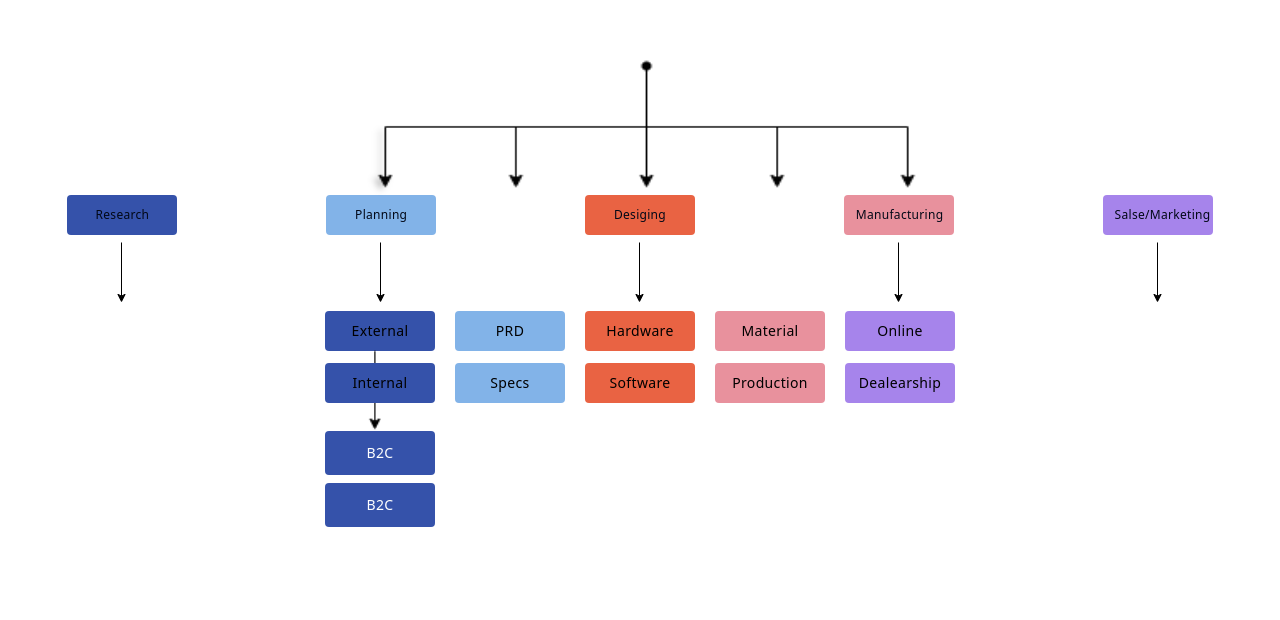
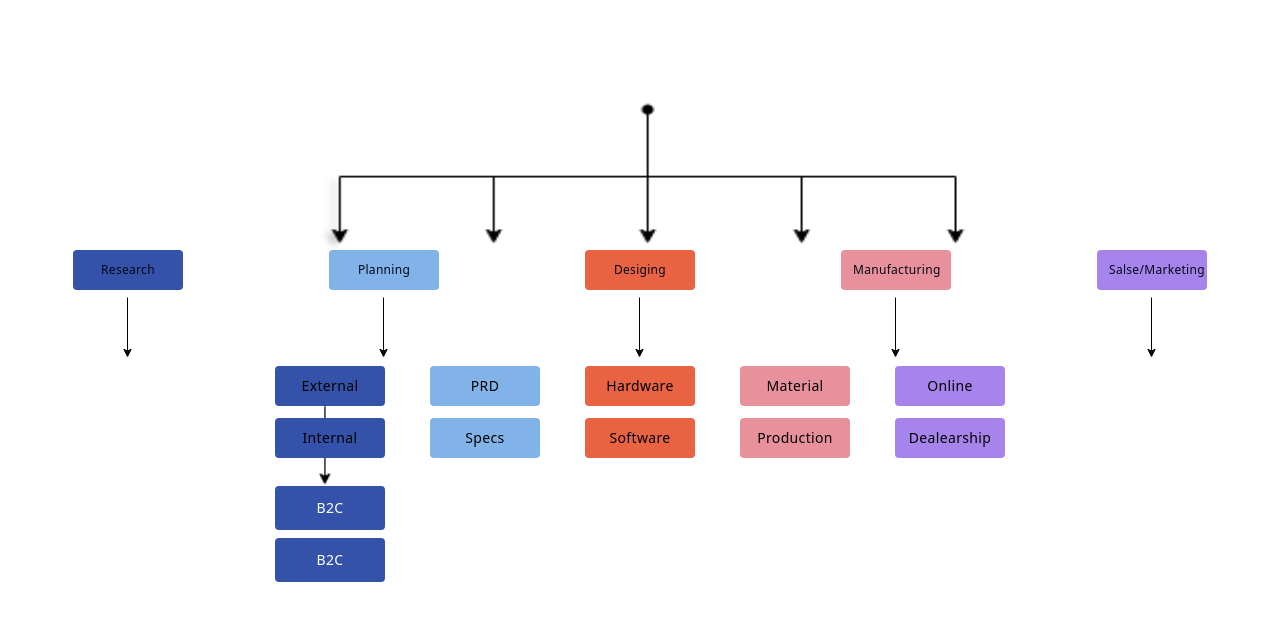
Before and after one commit to sourabhverma05/frontend-assignment, a React (Vite) app: page / in a window 1280 px wide. Shown: the part 150-770 px from the top of the page. Built offline with nearby package versions, Linux system fonts and the light colour scheme.

Commit message:
md responsive

```diff
--- a/src/Home.jsx
+++ b/src/Home.jsx
@@ -19,10 +19,10 @@ const HomePage = () => {
         <div className='w-full'>
             <TooltipProvider>
                 <div className='flex flex-col sm:flex-col'>
-                    <img src={GroupImage} className='m-auto sm:m-auto rotate-90 sm:rotate-90 flex justify-center sm:justify-center items-center sm:items-center w-[10rem] sm:w-[10rem] sm:h-[560px] h-[560px]' alt="#" />
-                    <div className="flex flex-row sm:flex-row mt-[-215px] sm:mt-[-215px] gap-[14px] sm:gap-[14px]">
+                    <img src={GroupImage} className='m-auto sm:m-auto rotate-90 sm:rotate-90 flex justify-center sm:justify-center items-center sm:items-center w-[10rem]  h-[560px] sm:w-[10rem] sm:h-[560px] md:h-[660px] md:w-[11rem]' alt="#" />
+                    <div className="flex flex-row gap-[14px] sm:flex-row mt-[-215px] sm:mt-[-215px] sm:gap-[14px] md:gap-0 md:mt-[-260px]">
 
-                        <div className={`flex sm:flex-col flex-col items-center w-[300px]`}>
+                        <div className={`flex sm:flex-col flex-col items-center w-[300px] md:w-[300px]`}>
                             <p className='sm:w-[110px] w-[110px] text-xs sm:text-xs  bg-[#3552aa] hover:text-white tracking-wide text-center py-3 px-3 font-medium rounded-sm'>Research</p>
                             <div className='flex items-center'>
                                 <img src={ThreeArrow} className='sm:hidden w-[200px] h-[70px]' alt="#" />
@@ -62,7 +62,7 @@ const HomePage = () => {
                             </div>
                         </div>
                     </div>
-                    <div className='flex flex-col sm:flex-row sm:gap-[20px] sm:justify-center gap-y-[20px]'>
+                    <div className='flex flex-col gap-y-[20px] sm:flex-row sm:gap-[20px] sm:justify-center md:gap-[45px]'>
                         <div className="sm:flex sm:flex-col sm:gap-3">
                             <div className='flex sm:flex items-center relative'>
                                 <Button onClick={() => handleBtnsDetail("externalBtn")}
```
